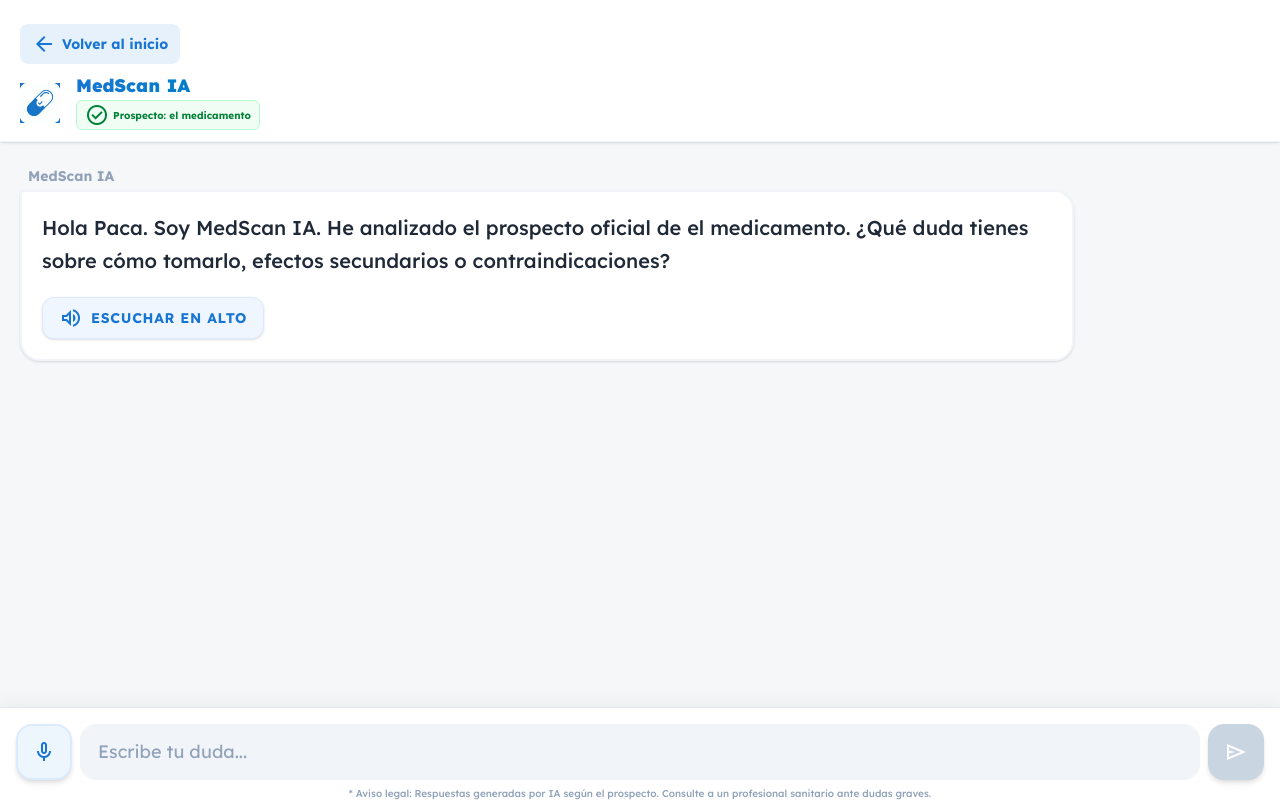
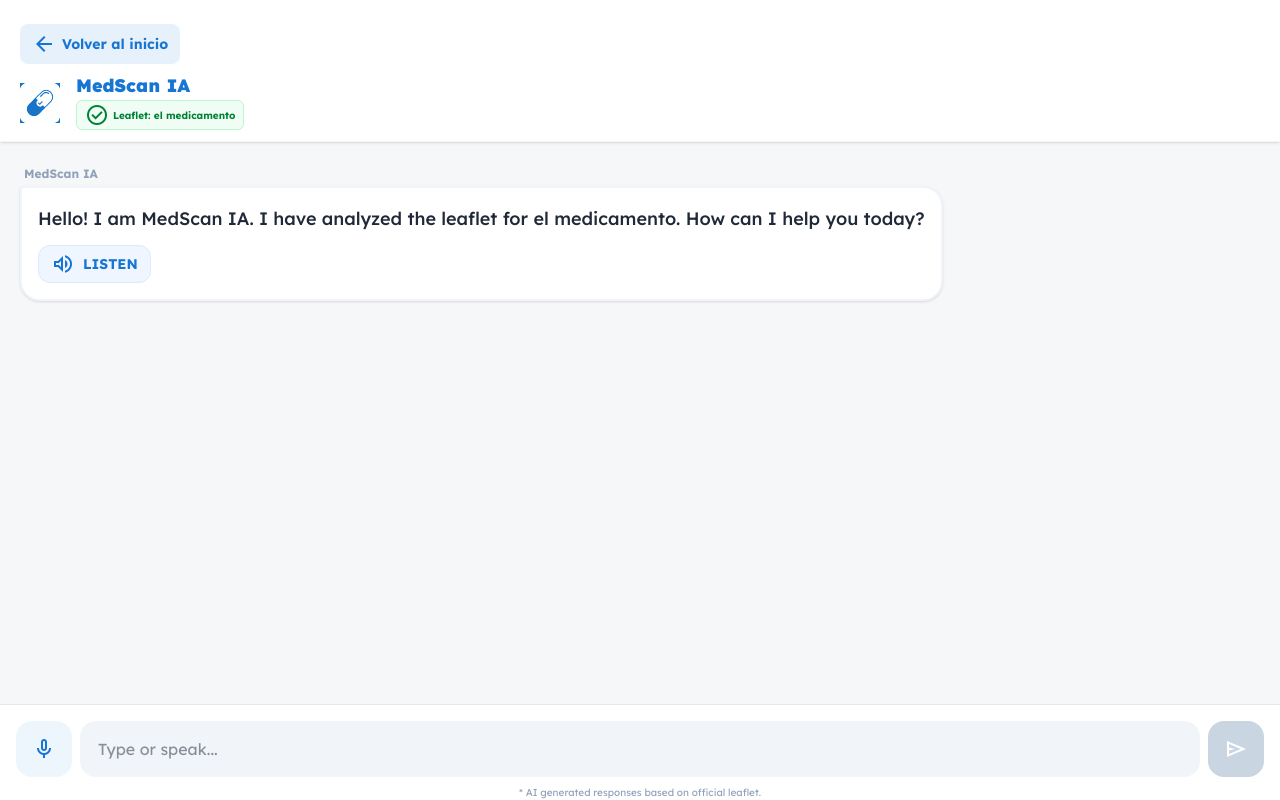
Before and after one commit to gontugithub/medscan, a React (Vite) app in the folder frontend/: page /chat in a window 1280 px wide. Built offline with nearby package versions, Linux system fonts and the light colour scheme.

Commit message:
cambio en icino de web y edicion de idioma del chat

```diff
--- a/frontend/index.html
+++ b/frontend/index.html
@@ -3,7 +3,7 @@
   <head>
     <meta charset="UTF-8" />
 
-    <link rel="icon" type="image/svg+xml" href="/vite.svg" />
+    <link rel="icon" type="image/svg+xml" href="/logo_MedScan.svg" />
 
     <meta name="viewport" content="width=device-width, initial-scale=1.0, maximum-scale=1.0, user-scalable=no" />
     <title>MedScan App</title>
--- a/frontend/src/pages/ChatPage.jsx
+++ b/frontend/src/pages/ChatPage.jsx
@@ -11,9 +11,14 @@ const ChatPage = () => {
   const nombreMedicamento = location.state?.nombreMedicamento || 'el medicamento';
   const fotoUrl = location.state?.fotoUrl || null;
 
+  // Detectar idioma del navegador para el saludo inicial
+  const isEn = navigator.language.startsWith('en');
+
   const [messages, setMessages] = useState([
     {
-      text: `Hola Paca. Soy MedScan IA. He analizado el prospecto oficial de ${nombreMedicamento}. ¿Qué duda tienes sobre cómo tomarlo, efectos secundarios o contraindicaciones?`,
+      text: isEn
+        ? `Hello! I am MedScan IA. I have analyzed the leaflet for ${nombreMedicamento}. How can I help you today?`
+        : `Hola. Soy MedScan IA. He analizado el prospecto de ${nombreMedicamento}. ¿En qué puedo ayudarte?`,
       sender: 'bot'
     }
   ]);
@@ -23,7 +28,7 @@ const ChatPage = () => {
   const [speakingIndex, setSpeakingIndex] = useState(null);
 
   const messagesEndRef = useRef(null);
-  const silenceTimerRef = useRef(null); // Para controlar los 5 segundos de espera
+  const silenceTimerRef = useRef(null);
 
   // --- LÓGICA DE RECONOCIMIENTO DE VOZ ---
   const SpeechRecognition = window.SpeechRecognition || window.webkitSpeechRecognition;
@@ -31,25 +36,18 @@ const ChatPage = () => {
 
   if (SpeechRecognition && !recognition.current) {
     recognition.current = new SpeechRecognition();
-    recognition.current.lang = 'es-ES';
-    recognition.current.continuous = true; // No para al detectar una pausa breve
+    recognition.current.lang = navigator.language || 'es-ES';
+    recognition.current.continuous = true;
     recognition.current.interimResults = true;
 
     recognition.current.onresult = (event) => {
-      // Si detecta voz, reiniciamos el cronómetro de 5 segundos
       if (silenceTimerRef.current) clearTimeout(silenceTimerRef.current);
-
       const transcript = Array.from(event.results)
         .map(result => result[0])
         .map(result => result.transcript)
         .join('');
-
       setInput(transcript);
-
-      // Iniciamos espera de 5 segundos de silencio antes de parar
-      silenceTimerRef.current = setTimeout(() => {
-        stopListening();
-      }, 5000);
+      silenceTimerRef.current = setTimeout(() => stopListening(), 5000);
     };
 
     recognition.current.onerror = () => stopListening();
@@ -63,51 +61,40 @@ const ChatPage = () => {
   };
 
   const toggleListen = () => {
-    if (!recognition.current) return alert("Tu navegador no soporta dictado por voz.");
+    if (!recognition.current) return alert("Browser not supported / Navegador no compatible");
     if (isListening) {
       stopListening();
     } else {
       setIsListening(true);
       setInput('');
       recognition.current.start();
-
-      // Temporizador de seguridad inicial (5s)
-      silenceTimerRef.current = setTimeout(() => {
-        stopListening();
-      }, 5000);
+      silenceTimerRef.current = setTimeout(() => stopListening(), 5000);
     }
   };
 
-  // --- FUNCIÓN DE LECTURA (Voz Masculina) ---
+  // --- FUNCIÓN DE LECTURA (Voz Dinámica) ---
   const toggleLeerEnVozAlta = (texto, index) => {
     if (speakingIndex === index) {
       window.speechSynthesis.cancel();
       setSpeakingIndex(null);
       return;
     }
-
     window.speechSynthesis.cancel();
     const lectura = new SpeechSynthesisUtterance(texto);
-    lectura.lang = 'es-ES';
-    lectura.rate = 1.0;
+
+    // Detección de idioma para la voz
+    const esIngles = /[a-zA-Z]/.test(texto) && (texto.includes(' the ') || texto.includes(' you '));
+    lectura.lang = esIngles ? 'en-US' : 'es-ES';
 
     const voices = window.speechSynthesis.getVoices();
-    const spanishVoices = voices.filter(v => v.lang.includes('es'));
-
-    // Buscamos voces masculinas comunes en navegadores
-    const maleVoice = spanishVoices.find(v =>
-      v.name.toLowerCase().includes('male') ||
-      v.name.toLowerCase().includes('jorge') ||
-      v.name.toLowerCase().includes('pablo') ||
-      v.name.toLowerCase().includes('google español')
+    const availableVoices = voices.filter(v => v.lang.includes(esIngles ? 'en' : 'es'));
+    const maleVoice = availableVoices.find(v =>
+      v.name.toLowerCase().includes('male') || v.name.toLowerCase().includes('jorge') || v.name.toLowerCase().includes('david')
     );
-
     if (maleVoice) lectura.voice = maleVoice;
 
     lectura.onstart = () => setSpeakingIndex(index);
     lectura.onend = () => setSpeakingIndex(null);
-    lectura.onerror = () => setSpeakingIndex(null);
-
     window.speechSynthesis.speak(lectura);
   };
 
@@ -118,14 +105,11 @@ const ChatPage = () => {
     };
   }, []);
 
-  const scrollToBottom = () => {
+  useEffect(() => {
     messagesEndRef.current?.scrollIntoView({ behavior: "smooth" });
-  };
-
-  useEffect(() => {
-    scrollToBottom();
   }, [messages]);
 
+  // --- ENVÍO DE MENSAJE CON PROMPT MULTILENGUAJE ---
   const sendMessage = async () => {
     if (!input.trim() || isLoading) return;
     const preguntaUsuario = input.trim();
@@ -135,12 +119,21 @@ const ChatPage = () => {
     setIsLoading(true);
 
     try {
-      const promptConLimite = `${preguntaUsuario}\n\n(Instrucción para la IA: Responde de forma muy clara, pensada para una persona mayor, y NUNCA superes las 60 palabras de longitud.)`;
-      const data = await api.askQuestion(promptConLimite);
-      const textoRespuesta = data.respuesta || data.content || data.pregunta || "No he recibido una respuesta válida del servidor.";
+      const promptMultilenguaje = `
+        [SYSTEM ROLE: MEDICAL ASSISTANT & TRANSLATOR]
+        1. CONTEXT: You have leaflet info in Spanish.
+        2. TASK: Respond to the USER_QUERY.
+        3. LANGUAGE: Identify the language of the USER_QUERY and respond ONLY in that language.
+        4. MANDATORY: If the question is in English, translate the information and answer in English.
+        5. STYLE: Short (max 60 words), clear, for elderly people.
+        [USER_QUERY]: ${preguntaUsuario}
+      `;
+
+      const data = await api.askQuestion(promptMultilenguaje);
+      const textoRespuesta = data.respuesta || data.content || data.pregunta || "No response / Sin respuesta.";
       setMessages(prev => [...prev, { text: textoRespuesta, sender: 'bot' }]);
     } catch (error) {
-      setMessages(prev => [...prev, { text: 'Lo siento, ha habido un problema de conexión. ¿Puedes intentarlo de nuevo?', sender: 'bot' }]);
+      setMessages(prev => [...prev, { text: isEn ? 'Connection error.' : 'Error de conexión.', sender: 'bot' }]);
     } finally {
       setIsLoading(false);
     }
@@ -149,111 +142,91 @@ const ChatPage = () => {
   return (
     <div className="bg-[#f6f7f8] text-[#1f2937] h-[100dvh] flex flex-col w-full relative font-display overflow-hidden">
 
-      {/* Header (Ancho reducido y Logo implementado) */}
+      {/* Header Compacto y Bilingüe */}
       <header className="bg-white px-5 pt-6 pb-2 shadow-sm z-20 sticky top-0 border-b border-slate-100 flex flex-col gap-2">
         <BackButton />
-
         <div className="flex items-center gap-4">
           <div className="w-10 h-10 shrink-0">
             <MedScanLogo className="w-full h-full" />
           </div>
           <div className="flex-1 min-w-0">
-            <h1 className="text-lg font-black text-transparent bg-clip-text bg-gradient-to-r from-[#1775d3] to-green-500">
-              MedScan IA
-            </h1>
+            <h1 className="text-lg font-black text-[#1775d3]">MedScan IA</h1>
             <p className="text-[10px] font-bold text-green-700 bg-green-50 px-2 py-0.5 rounded-md inline-flex items-center gap-1 border border-green-200 truncate max-w-full">
               <span className="material-symbols-outlined text-[12px] shrink-0">check_circle</span>
-              <span className="truncate">Prospecto: {nombreMedicamento}</span>
+              <span className="truncate">
+                {isEn ? 'Leaflet:' : 'Prospecto:'} {nombreMedicamento}
+              </span>
             </p>
           </div>
         </div>
       </header>
 
-      {/* Área de Chat */}
-      <main className="flex-1 overflow-y-auto px-5 py-6 space-y-6 scroll-smooth pb-4 no-scrollbar">
+      {/* Chat */}
+      <main className="flex-1 overflow-y-auto px-5 py-6 space-y-6 no-scrollbar pb-10">
         {messages.map((msg, index) => (
           <div key={index} className={`flex flex-col ${msg.sender === 'user' ? 'items-end' : 'items-start'}`}>
-            <span className="text-sm font-bold text-slate-400 mb-1 ml-2 mr-2">
-              {msg.sender === 'user' ? 'Tú' : 'MedScan IA'}
+            <span className="text-xs font-bold text-slate-400 mb-1 px-1">
+              {msg.sender === 'user' ? (isEn ? 'You' : 'Tú') : 'MedScan IA'}
             </span>
-
-            <div className={`max-w-[85%] rounded-[20px] shadow-sm flex flex-col overflow-hidden
-              ${msg.sender === 'user'
-                ? 'bg-[#1775d3] text-white rounded-tr-sm'
-                : 'bg-white text-[#1f2937] border-2 border-slate-100 rounded-tl-sm'}`}
-            >
-              {index === 0 && fotoUrl && (
-                <div className="w-full bg-slate-100 border-b border-slate-200 p-2">
-                  <img src={fotoUrl} alt={nombreMedicamento} className="w-full object-contain max-h-[160px] rounded-lg mix-blend-multiply" onError={(e) => e.currentTarget.style.display = 'none'} />
-                </div>
-              )}
-
-              <div className="p-5 flex flex-col gap-3">
-                <span className="text-xl font-medium leading-relaxed">{msg.text}</span>
+            <div className={`max-w-[85%] rounded-[20px] shadow-sm p-4 ${
+              msg.sender === 'user' ? 'bg-[#1775d3] text-white rounded-tr-sm' : 'bg-white border-2 border-slate-100 rounded-tl-sm'
+            }`}>
+              <span className="text-lg font-medium leading-relaxed">{msg.text}</span>
               {msg.sender === 'bot' && (
                 <button
                   onClick={() => toggleLeerEnVozAlta(msg.text, index)}
-                    className={`mt-2 w-fit flex items-center gap-2 hover:opacity-80 active:scale-95 transition-all px-4 py-2 rounded-xl border shadow-sm ${
+                  className={`mt-3 flex items-center gap-2 px-3 py-1.5 rounded-xl border text-sm font-bold uppercase transition-all ${
                     speakingIndex === index ? 'bg-red-50 text-red-600 border-red-200' : 'bg-blue-50 text-[#1775d3] border-blue-100'
                   }`}
                 >
-                    <span className="material-symbols-outlined text-[24px]">
+                  <span className="material-symbols-outlined text-xl">
                     {speakingIndex === index ? 'stop_circle' : 'volume_up'}
                   </span>
-                    <span className="text-sm font-bold uppercase tracking-wider">
-                      {speakingIndex === index ? 'Detener lectura' : 'Escuchar en alto'}
-                    </span>
+                  {speakingIndex === index ? (isEn ? 'Stop' : 'Detener') : (isEn ? 'Listen' : 'Escuchar')}
                 </button>
               )}
             </div>
           </div>
-          </div>
         ))}
         {isLoading && (
-          <div className="flex flex-col items-start px-2">
-            <div className="bg-white p-4 rounded-2xl border-2 border-slate-100 flex gap-2 items-center">
+          <div className="bg-white p-4 rounded-2xl border-2 border-slate-100 w-fit flex gap-2">
             <div className="w-2 h-2 bg-[#1775d3] rounded-full animate-bounce"></div>
             <div className="w-2 h-2 bg-[#1775d3] rounded-full animate-bounce [animation-delay:0.2s]"></div>
             <div className="w-2 h-2 bg-[#1775d3] rounded-full animate-bounce [animation-delay:0.4s]"></div>
-            </div>
           </div>
         )}
         <div ref={messagesEndRef} />
       </main>
 
       {/* Footer */}
-      <footer className="bg-white p-4 border-t border-slate-200 sticky bottom-0 z-20 pb-safe shadow-[0_-4px_20px_rgba(0,0,0,0.05)]">
+      <footer className="bg-white p-4 border-t border-slate-200 sticky bottom-0 pb-safe shadow-lg">
         <div className="flex gap-2 items-center mb-2">
           <button
             onClick={toggleListen}
-            className={`w-[56px] h-[56px] rounded-2xl flex items-center justify-center shrink-0 active:scale-95 transition-all shadow-md
-              ${isListening ? 'bg-red-500 text-white animate-pulse border-2 border-red-600' : 'bg-[#eef6fd] text-[#1775d3] border-2 border-blue-100'}`}
+            className={`w-14 h-14 rounded-2xl flex items-center justify-center transition-all ${
+              isListening ? 'bg-red-500 text-white animate-pulse' : 'bg-[#eef6fd] text-[#1775d3]'
+            }`}
           >
-            <span className="material-symbols-outlined text-[28px] filled">{isListening ? 'mic' : 'mic'}</span>
+            <span className="material-symbols-outlined text-2xl">{isListening ? 'mic' : 'mic_none'}</span>
           </button>
-
           <input
             type="text"
             value={input}
             onChange={(e) => setInput(e.target.value)}
             onKeyDown={(e) => e.key === 'Enter' && sendMessage()}
-            disabled={isLoading}
-            placeholder={isListening ? "Escuchando voz..." : "Escribe tu duda..."}
-            className="flex-1 min-w-0 h-[56px] px-4 bg-slate-100 border-2 border-transparent rounded-2xl text-lg outline-none focus:border-[#1775d3] focus:bg-white transition-all placeholder:text-slate-400 disabled:opacity-50"
+            placeholder={isEn ? "Type or speak..." : "Escribe o habla..."}
+            className="flex-1 h-14 px-4 bg-slate-100 rounded-2xl outline-none focus:bg-white border-2 border-transparent focus:border-[#1775d3] transition-all"
           />
-
           <button
             onClick={sendMessage}
-            disabled={isLoading || !input.trim()}
-            className="w-[56px] h-[56px] bg-[#1775d3] disabled:bg-slate-300 text-white rounded-2xl flex items-center justify-center shrink-0 active:scale-95 transition-transform shadow-md"
+            disabled={!input.trim() || isLoading}
+            className="w-14 h-14 bg-[#1775d3] text-white rounded-2xl flex items-center justify-center disabled:bg-slate-300"
           >
-            <span className="material-symbols-outlined text-[28px]">{isLoading ? 'autorenew' : 'send'}</span>
+            <span className="material-symbols-outlined">{isLoading ? 'autorenew' : 'send'}</span>
           </button>
         </div>
-
-        {/* Aviso Legal Original Restaurado */}
-        <p className="text-[10px] leading-tight text-center text-slate-400 font-medium px-1">
-          * Aviso legal: Respuestas generadas por IA según el prospecto. Consulte a un profesional sanitario ante dudas graves.
+        <p className="text-[10px] text-center text-slate-400">
+          {isEn ? '* AI generated responses based on official leaflet.' : '* Respuestas de IA basadas en el prospecto oficial.'}
         </p>
       </footer>
     </div>
```
Also changed, not shown: frontend/public/logo_MedScan.svg (added). Lines whose indentation alone changed are shown as unchanged.
